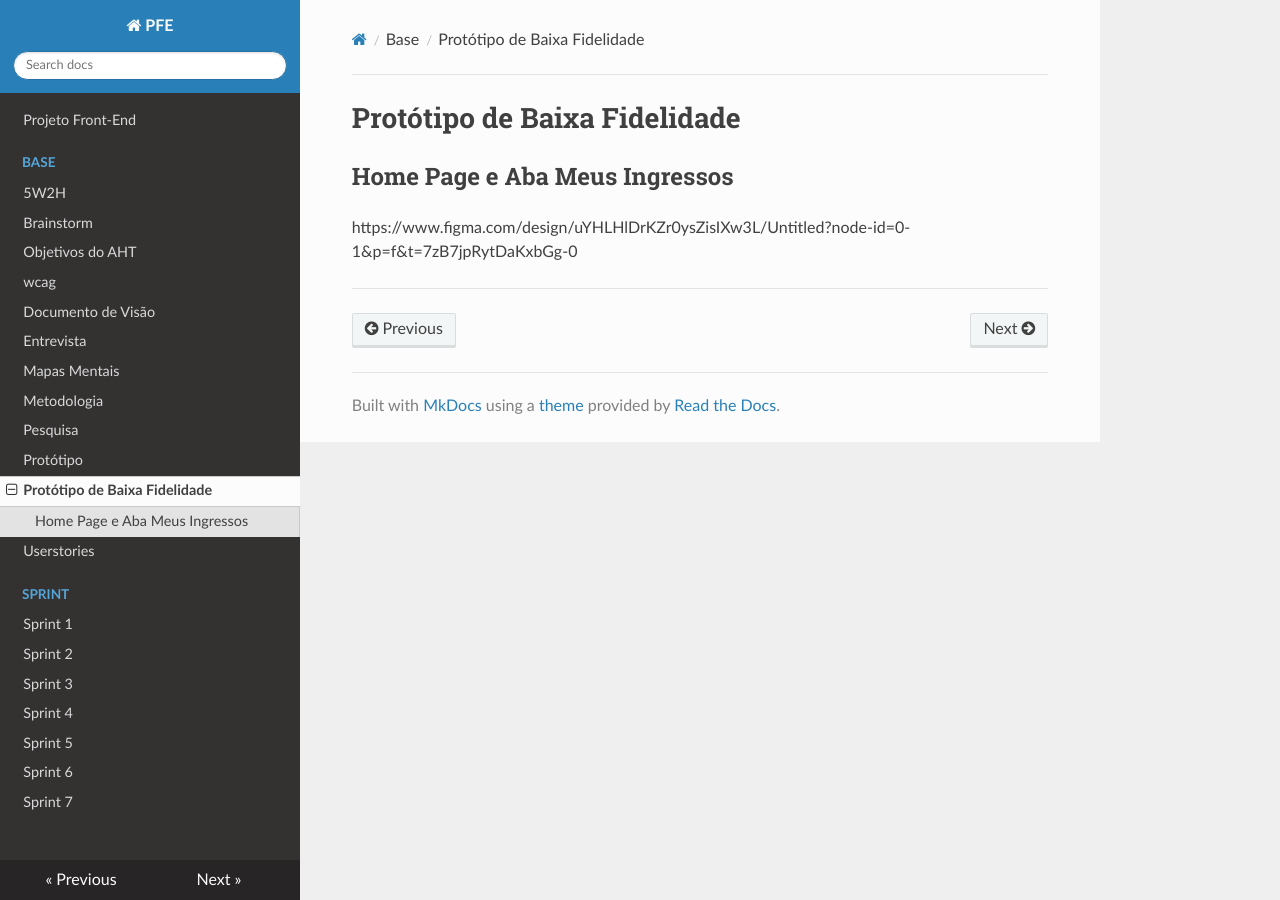
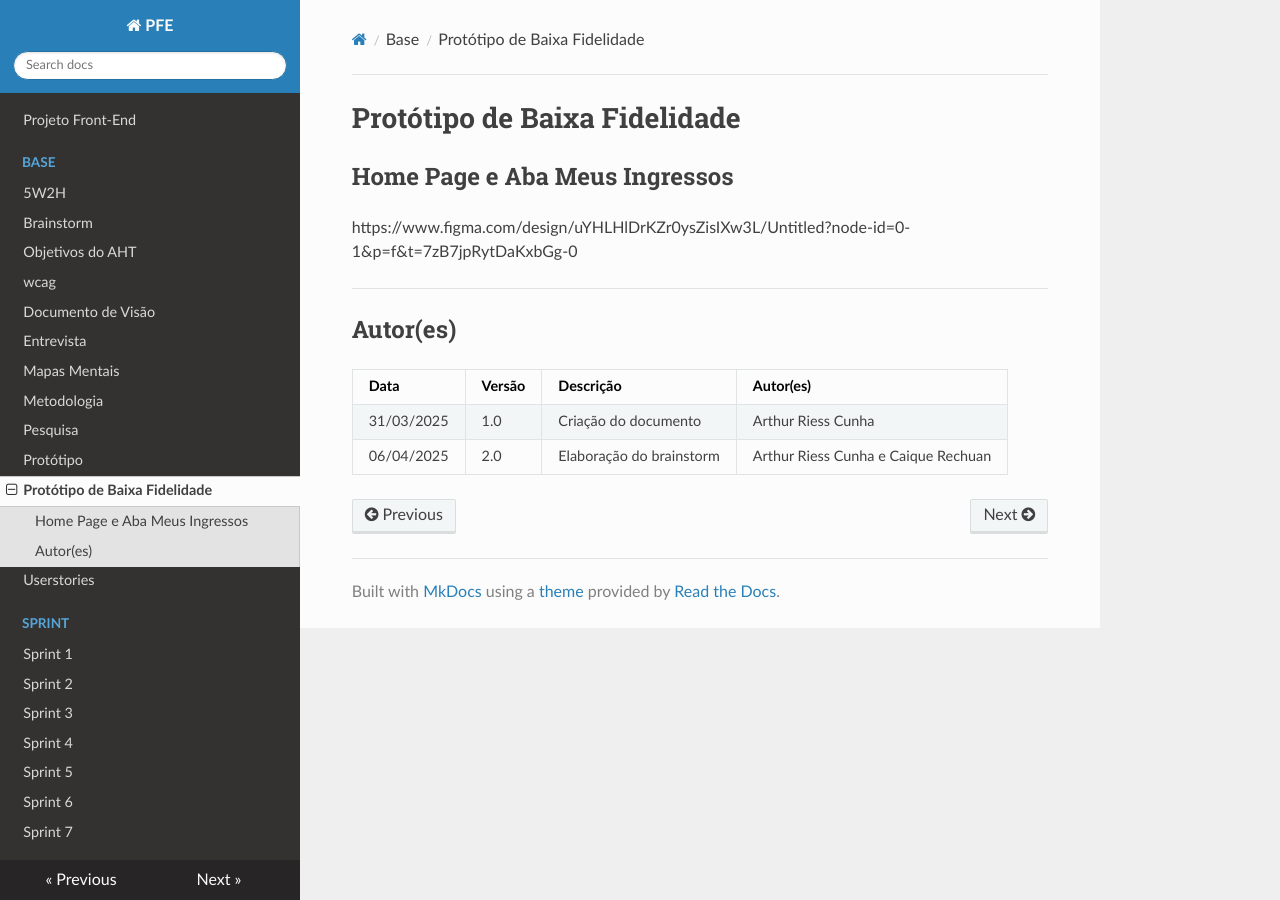
Before and after one commit to Projetos-de-Extensao/PFE_25.1_8001_I, an MkDocs documentation site: the page built from docs/base/prototipo_baixa_fidelidade.md, in a window 1280 px wide. Built offline with MkDocs 1.6.1, drawn with Linux system fonts in a browser that asks for light colours; nearby versions of some CDN libraries.

Commit message:
Update prototipo_baixa_fidelidade.md

```diff
--- a/docs/base/prototipo_baixa_fidelidade.md
+++ b/docs/base/prototipo_baixa_fidelidade.md
@@ -5,3 +5,9 @@
 https://www.figma.com/design/uYHLHlDrKZr0ysZisIXw3L/Untitled?node-id=0-1&p=f&t=7zB7jpRytDaKxbGg-0
 
 ---
+
+## Autor(es)
+| Data | Versão | Descrição | Autor(es) |
+| -- | -- | -- | -- |
+| 31/03/2025 | 1.0 | Criação do documento | Arthur Riess Cunha |
+| 06/04/2025 | 2.0 | Elaboração do brainstorm | Arthur Riess Cunha e Caique Rechuan |
```
